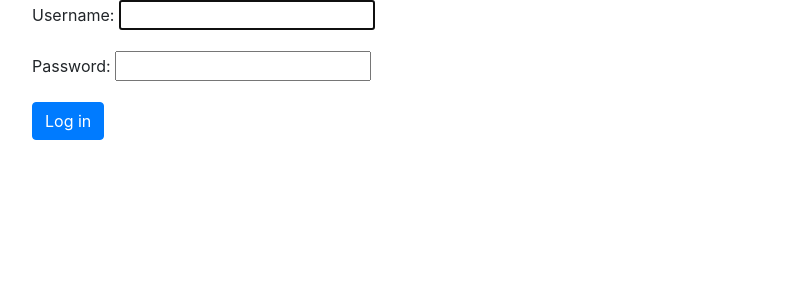
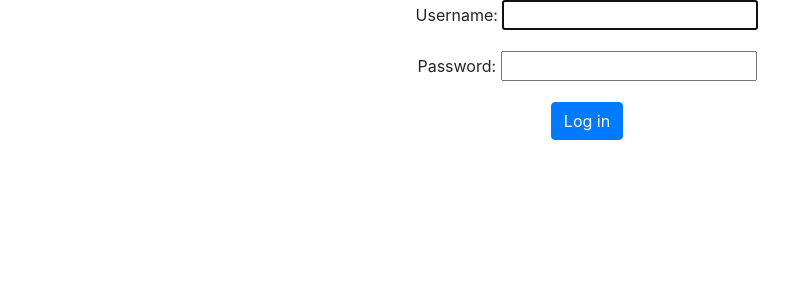
Before and after one commit to lostInTheDark/DormitoryDotNet, a Django app: page /users/login/ in a window 1280 px wide. Shown: the part 24-324 px from the top of the page, without its empty margins (53-842 px from the left). Run offline with Django 3.2, Linux system fonts and the light colour scheme; some libraries are stand-ins or nearby versions.

Commit message:
some commit message B
B

```diff
--- a/DormitoryDotNet/templates/users/login.html
+++ b/DormitoryDotNet/templates/users/login.html
@@ -2,6 +2,7 @@
 {% block title %}Login new user{% endblock title %}
 
 {% block content %}
+<div class="text-center">
     {% if form.errors %}
         <p class="alert alert-info">Your username or password do not match</p>
     {% endif %}
@@ -12,5 +13,5 @@
     <button name="submit" class="btn btn-primary">Log in</button>
     <input type="hidden" name="next" value="{% url 'DormitoryManagement:index' %}" />
     </form>
-
+</div>
 {% endblock content %}
```
